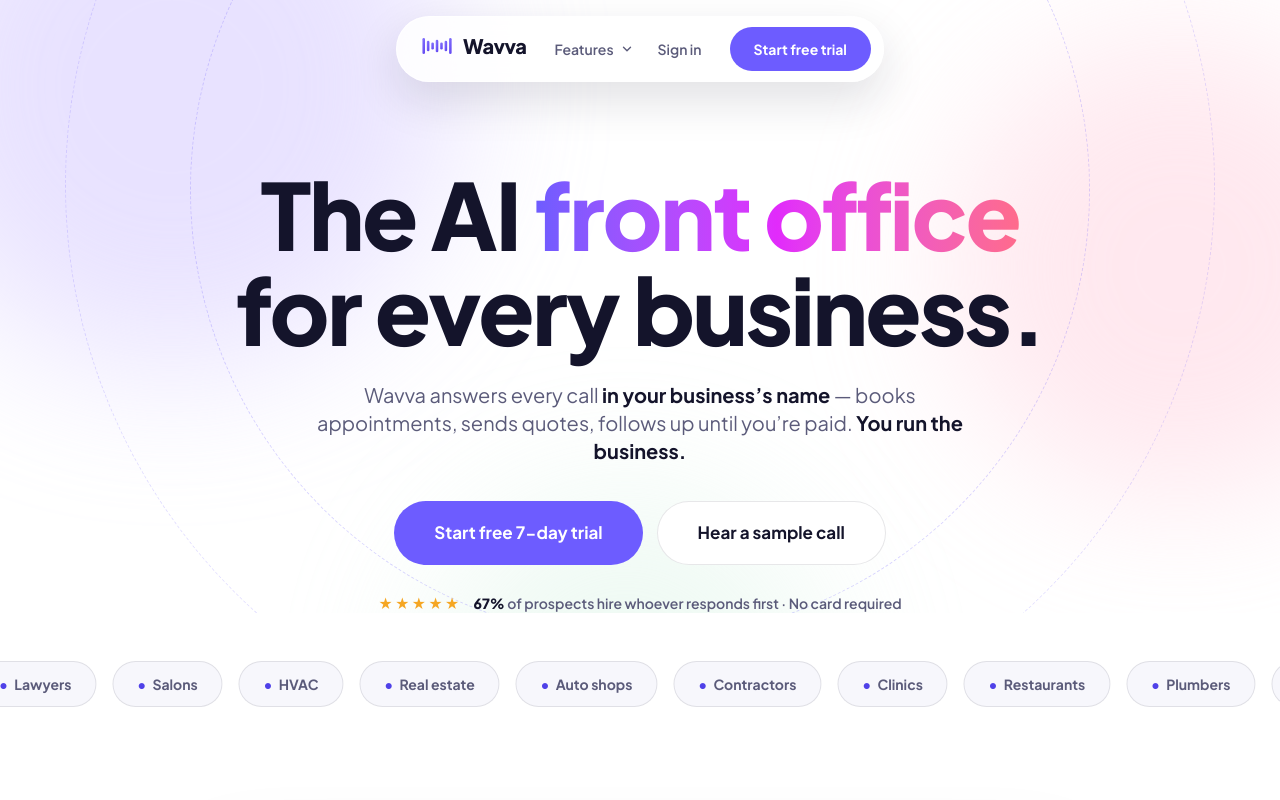
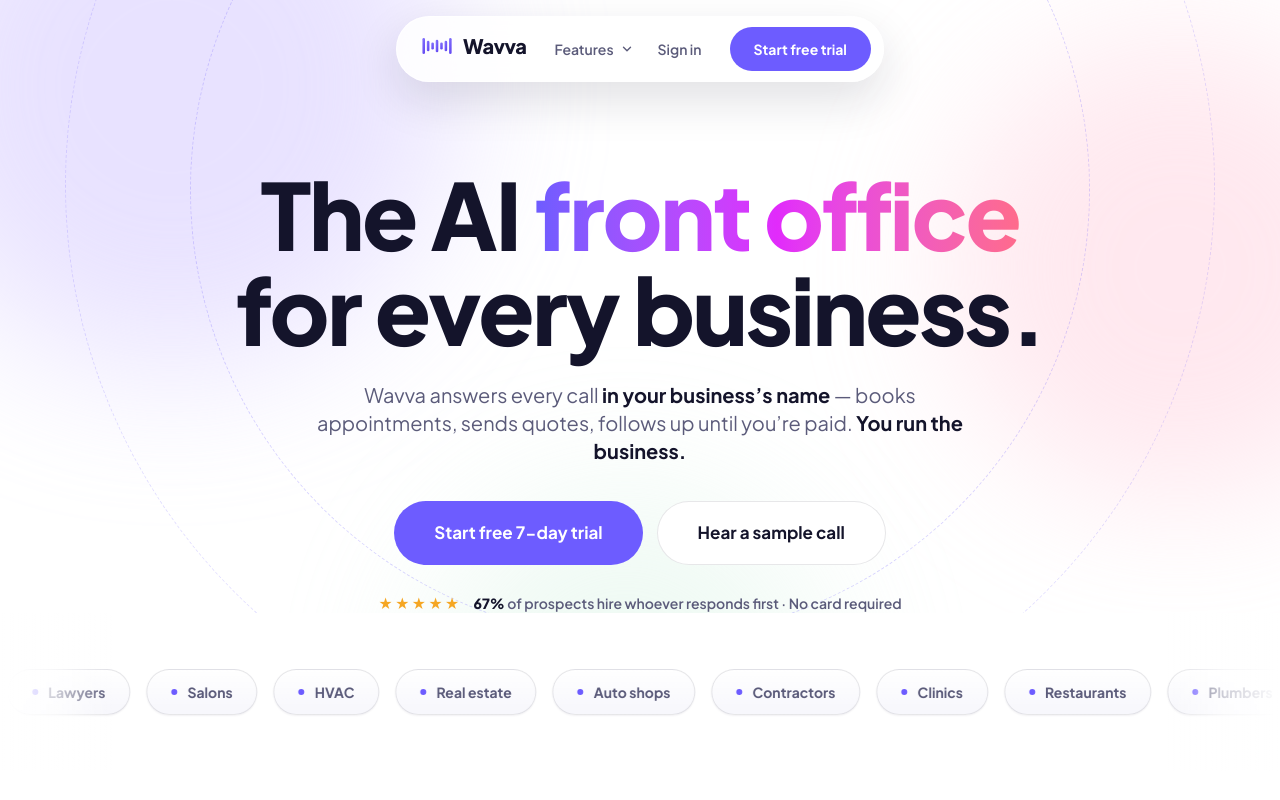
Before and after one commit to azdemir/wavva, a Next.js app: page / in a window 1280 px wide. Shown: the top 800 px of the page. Built offline with nearby package versions, Linux system fonts and the light colour scheme.

Commit message:
Design polish 2026-10-15: pro marquee (seamless halves, edge fades, pause-on-hover, reduced-motion), how-it-works center tile uses current waveform-W logo

```diff
--- a/app/globals.css
+++ b/app/globals.css
@@ -241,7 +241,6 @@
   --animate-sb-wave: sb-wave 1.15s ease-in-out infinite;
   --animate-sb-fade-swap: sb-fade-swap 0.45s ease both;
   --animate-sb-typing: sb-typing 1.2s ease-in-out infinite;
-  --animate-sb-mq: sb-mq 32s linear infinite;
 
   @keyframes sb-float { 50% { transform: translateY(-14px); } }
   @keyframes sb-drift { 50% { transform: translate(40px, -30px) scale(1.08); } }
@@ -262,6 +261,20 @@
   @keyframes sb-mq { to { transform: translateX(-50%); } }
 }
 
+/* Pro marquee: seamless -50% loop, pause on hover, respects reduced motion. */
+.sb-marquee {
+  animation: sb-mq 36s linear infinite;
+  will-change: transform;
+}
+.sb-marquee:hover {
+  animation-play-state: paused;
+}
+@media (prefers-reduced-motion: reduce) {
+  .sb-marquee {
+    animation: none;
+  }
+}
+
 /* Scroll-reveal primitive used by Switchboard marketing components. */
 .sb-reveal {
   opacity: 0;
--- a/components/switchboard/how-it-works.tsx
+++ b/components/switchboard/how-it-works.tsx
@@ -4,6 +4,7 @@
 import { HOW_STEPS } from "./copy";
 import { Reveal } from "./reveal";
 import { Eyebrow, Grad } from "./section-head";
+import { WavvaMark } from "./logo";
 
 /** How-it-works: numbered accordion + orbiting integration visual. */
 export function HowItWorks() {
@@ -77,11 +78,7 @@
                 </span>
               </div>
               <div className="absolute left-1/2 top-1/2 grid h-24 w-24 -translate-x-1/2 -translate-y-1/2 place-items-center rounded-[32px] bg-sb-ink shadow-[0_20px_44px_rgba(20,20,43,0.35)]">
-                <svg width="44" height="44" viewBox="0 0 40 40" fill="none">
-                  <circle cx="19" cy="20" r="15" stroke="#fff" strokeWidth="3" />
-                  <rect x="13.5" y="16.5" width="11" height="7" rx="3.5" fill="#fff" />
-                  <path d="M24.5 18.2h7M24.5 21.8h7" stroke="#fff" strokeWidth="3" strokeLinecap="round" />
-                </svg>
+                <WavvaMark className="h-11 w-auto" />
               </div>
             </div>
             <div className="animate-sb-float absolute inset-x-8 bottom-8 flex items-center gap-3.5 rounded-[20px] border border-white/60 bg-white/90 p-4.5 shadow-[0_20px_44px_rgba(20,20,43,0.16)] backdrop-blur">
--- a/components/switchboard/marquee.tsx
+++ b/components/switchboard/marquee.tsx
@@ -1,20 +1,50 @@
 import { VERTICALS } from "./copy";
 
-/** Infinite marquee of business verticals. */
+/**
+ * Infinite marquee of business verticals.
+ *
+ * Seamless loop: the track holds two identical halves, each ending with a
+ * trailing `pr-4` so both halves are exactly the same width — translating
+ * -50% lands pixel-perfect with no jump (a plain `gap` on the whole track
+ * is off by half a gap per loop).
+ */
 export function Marquee() {
-  const items = [...VERTICALS, ...VERTICALS];
   return (
-    <div className="overflow-hidden bg-white py-12">
-      <div className="animate-sb-mq flex w-max gap-4 hover:[animation-play-state:paused]">
-        {items.map((v, i) => (
-          <span
-            key={`${v}-${i}`}
-            className="whitespace-nowrap rounded-full border border-sb-ink/10 bg-sb-bg2 px-6 py-3 font-sb text-sm font-bold text-sb-ink2"
+    <section
+      aria-label="Businesses Wavva answers calls for"
+      className="relative overflow-hidden bg-white py-14"
+    >
+      {/* Edge fades — pills glide in/out instead of popping at the edges */}
+      <div
+        aria-hidden
+        className="pointer-events-none absolute inset-y-0 left-0 z-10 w-28 bg-gradient-to-r from-white via-white/70 to-transparent"
+      />
+      <div
+        aria-hidden
+        className="pointer-events-none absolute inset-y-0 right-0 z-10 w-28 bg-gradient-to-l from-white via-white/70 to-transparent"
+      />
+      <div className="sb-marquee flex w-max">
+        {[0, 1].map((half) => (
+          <div
+            key={half}
+            aria-hidden={half === 1}
+            className="flex shrink-0 items-center gap-4 pr-4"
           >
-            <b className="mr-1 text-sb-violet-dark">●</b> {v}
-          </span>
+            {VERTICALS.map((v) => (
+              <span
+                key={v}
+                className="inline-flex items-center gap-2.5 whitespace-nowrap rounded-full border border-sb-ink/10 bg-gradient-to-b from-white to-sb-bg2 px-6 py-3 font-sb text-sm font-bold text-sb-ink2 shadow-[0_1px_2px_rgba(28,20,60,0.06)]"
+              >
+                <span
+                  aria-hidden
+                  className="h-1.5 w-1.5 rounded-full bg-sb-violet"
+                />
+                {v}
+              </span>
+            ))}
+          </div>
         ))}
       </div>
-    </div>
+    </section>
   );
 }
```
